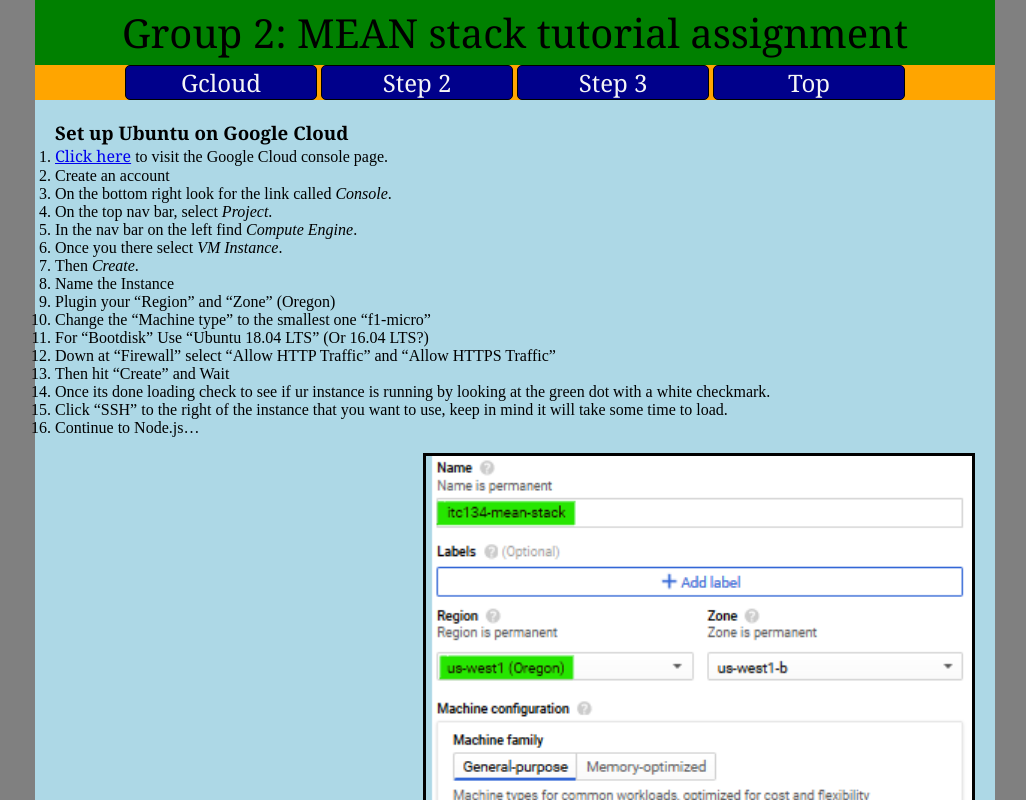
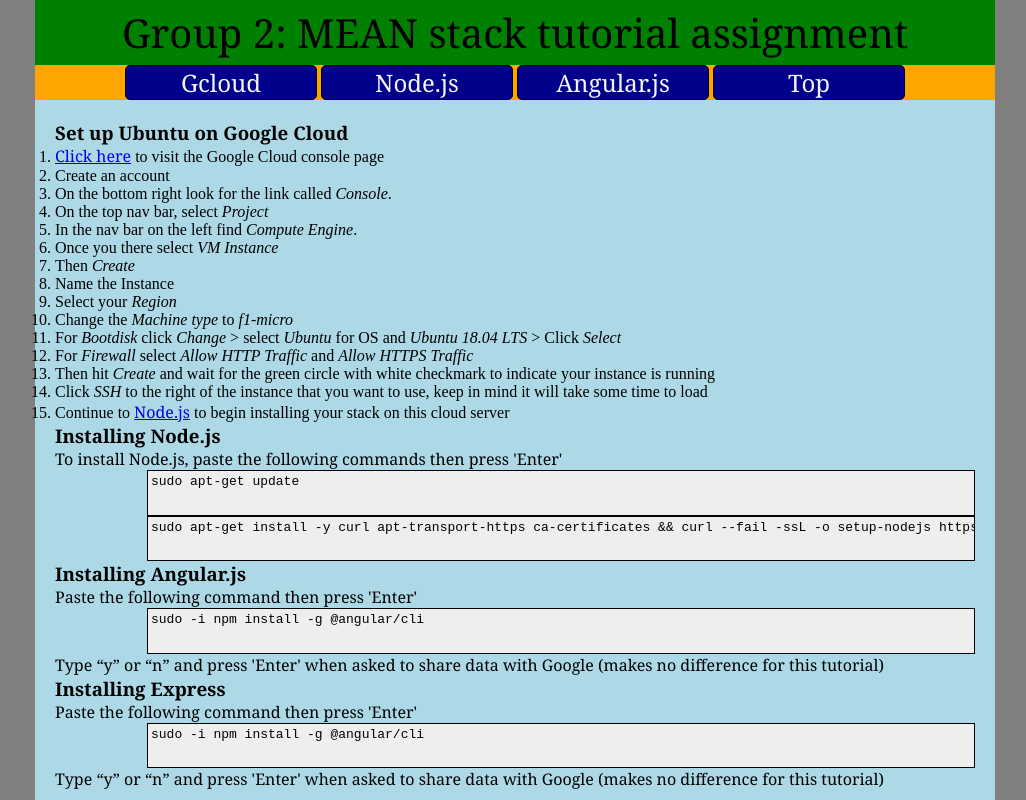
Before and after one commit to Jesus-Rodriguez-Ca/StackTutorial, a plain HTML site: page webpage/index.html in a window 1280 px wide. Shown: the top 800 px of the page, without its empty margins (125-1151 px from the left). Drawn offline with Linux system fonts and the light colour scheme.

Commit message:
Update index.html
work on steps

```diff
--- a/webpage/index.html
+++ b/webpage/index.html
@@ -21,8 +21,8 @@
             <nav>
                 <ul>
                     <li><a href="#step1">Gcloud</a></li>
-                    <li><a href="#step2">Step 2</a></li>
-                    <li><a href="#step3">Step 3</a></li>
+                    <li><a href="#step2">Node.js</a></li>
+                    <li><a href="#step3">Angular.js</a></li>
                     <li><a href="">Top</a></li>
                 </ul>
             </nav>
@@ -30,33 +30,37 @@
             <main>
                 <h3 id="step1">Set up Ubuntu on Google Cloud</h3>
                 <ol>
-                <li><a href="https://cloud.google.com" alt="google cloud link">Click here</a> to visit the Google Cloud console page.</li>
+                <li><a href="https://cloud.google.com" alt="google cloud link">Click here</a> to visit the Google Cloud console page</li>
                 <li>Create an account</li>
                 <li>On the bottom right look for the link called <em>Console</em>.</li>
-                <li>On the top nav bar, select <em>Project</em>.</li>
+                <li>On the top nav bar, select <em>Project</em></li>
                 <li>In the nav bar on the left find <em>Compute Engine</em>.</li>
-                <li>Once you there select <em>VM Instance</em>.</li>
-                <li>Then <em>Create</em>.</li>
-                    <li>Name the Instance</li>
-<li>Plugin your “Region” and “Zone” (Oregon)</li>
-<li>Change the “Machine type” to the smallest one “f1-micro”</li>
-<li>For “Bootdisk” Use “Ubuntu 18.04 LTS” (Or 16.04 LTS?)</li>
-<li>Down at “Firewall” select “Allow HTTP Traffic” and “Allow HTTPS Traffic”</li>
-<li>Then hit “Create” and Wait</li>
-<li>Once its done loading check to see if ur instance is running by looking at the green dot with a white checkmark.</li>
-<li>Click “SSH” to the right of the instance that you want to use, keep in mind it will take some time to load.</li>
-                    <li>Continue to Node.js…</li>
+                <li>Once you there select <em>VM Instance</em></li>
+                <li>Then <em>Create</em></li>
+                <li>Name the Instance</li>
+                <li>Select your <em>Region</em></li>
+                <li>Change the <em>Machine type</em> to <em>f1-micro</em></li>
+                <li>For <em>Bootdisk</em> click <em>Change</em> > select <em>Ubuntu</em> for OS and <em>Ubuntu 18.04 LTS</em> > Click <em>Select</em></li>
+                <li>For <em>Firewall</em> select <em>Allow HTTP Traffic</em> and <em>Allow HTTPS Traffic</em></li>
+                <li>Then hit <em>Create</em> and wait for the green circle with white checkmark to indicate your instance is running</li>
+                <li>Click <em>SSH</em> to the right of the instance that you want to use, keep in mind it will take some time to load</li>
+                <li>Continue to <a href="#step2">Node.js</a> to begin installing your stack on this cloud server</li>
                 </ol>
-                <img src="images/console.png" alt="google console image">
 
-                <h3 id="step2">Step 2</h3>
-                <p>Step details</p>
-                <code>lorem ipsum dolor sit amet lorem ipsum dolor sit amet lorem ipsum dolor sit amet lorem ipsum dolor sit amet lorem ipsum dolor sit amet lorem ipsum dolor sit amet </code>
-                <img src="images/mean.jpg">
+                <h3 id="step2">Installing Node.js</h3>
+                <p>To install Node.js, paste the following commands then press 'Enter'</p>
+                <code>sudo apt-get update</code>
+                <code>sudo apt-get install -y curl apt-transport-https ca-certificates && curl --fail -ssL -o setup-nodejs https://deb.nodesource.com/setup_10.x && sudo bash setup-nodejs && sudo apt-get install -y nodejs build-essential</code>
 
-                <h3 id="step3">Step 3</h3>
-                <p>Step details</p>
-                <code>lorem ipsum dolor sit amet lorem ipsum dolor sit amet lorem ipsum dolor sit amet lorem ipsum dolor sit amet lorem ipsum dolor sit amet lorem ipsum dolor sit amet </code>
+                <h3 id="step3">Installing Angular.js</h3>
+                <p>Paste the following command then press 'Enter'</p>
+                <code>sudo -i npm install -g @angular/cli</code>
+                <p>Type “y” or “n” and press 'Enter' when asked to share data with Google (makes no difference for this tutorial)</p>
+
+                <h3 id="step4">Installing Express</h3>
+                <p>Paste the following command then press 'Enter'</p>
+                <code>sudo -i npm install -g @angular/cli</code>
+                <p>Type “y” or “n” and press 'Enter' when asked to share data with Google (makes no difference for this tutorial)</p>
 
             </main>
 
```
